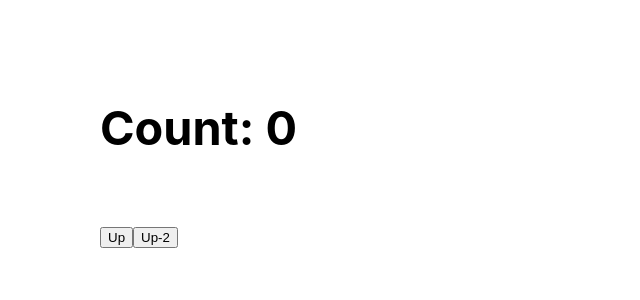
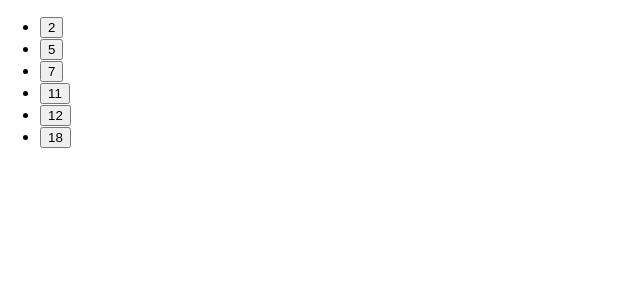
Before and after one commit to riomonet/disco, a React (Create React App) app: page / in a window 1280 px wide. Shown: the top 300 px of the page, without its empty margins (0-640 px from the left). Built offline with nearby package versions, Linux system fonts and the light colour scheme.

Commit message:
passing function from parent to child part 2

```diff
--- a/src/App.js
+++ b/src/App.js
@@ -1,9 +1,11 @@
 import logo from './logo.svg';
 import './App.css';
 import SimpleCounter from './simpleCounter';
+import NumbersList from './NumbersList'
+
 
 function App() {
-  return <SimpleCounter />
+  return <NumbersList />
 }
 
 export default App;
--- /dev/null
+++ b/src/NumberItem.js
@@ -0,0 +1,16 @@
+import React from 'react'
+
+const NumberItem = ({number,remove}) => {
+
+    const handleRemove = () => {
+	return remove(number)
+
+    }
+    return (
+	<li>
+	    <button onClick={handleRemove}> {number}</button>
+	 </li>
+	)
+}
+
+export default NumberItem;
--- /dev/null
+++ b/src/NumbersList.js
@@ -0,0 +1,24 @@
+//Passing a function from a parent componenet down to a child componenet
+// refactor by dropping the
+
+import React, {useState } from 'react';
+import NumberItem from './NumberItem'
+
+const NumbersList = () => {
+
+    const [numbers, setNumbers] = useState([2,5,7,11,12,18])
+
+    const remove = ( num ) => {
+	setNumbers(numbers.filter(n=> n !== num))
+    }
+
+    return (
+ 	<ul>
+	    { numbers.map(n =>  (
+		<NumberItem number={n} remove= {remove} />
+	    ))}
+	</ul>
+    )
+}
+
+export default NumbersList;
--- a/src/simpleCounter.js
+++ b/src/simpleCounter.js
@@ -20,14 +20,12 @@ function SimpleCounter() {
     }
 
     // the format of the callback that is passed to state setter function
-    // the current state n is passed in and the new state is returned
+    // the current value of the state is passed in and the new state is returned
         const upByTwoBetter = () => {
 	setNum(n=>n+1); //
 	setNum(n=>n+1);
 
    }
-
-
 
     return (
 	<div className="counter">
```
Also changed, not shown: 1 other file (tests, documents, lock files or other folders).
